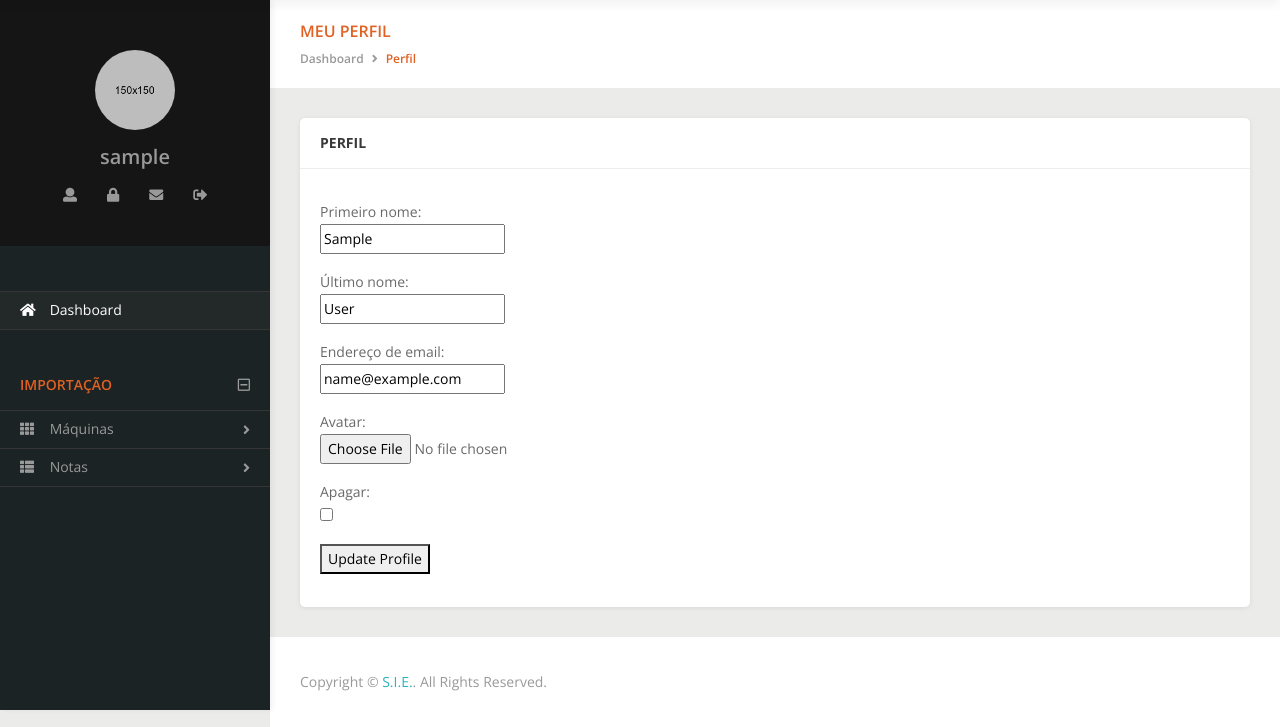
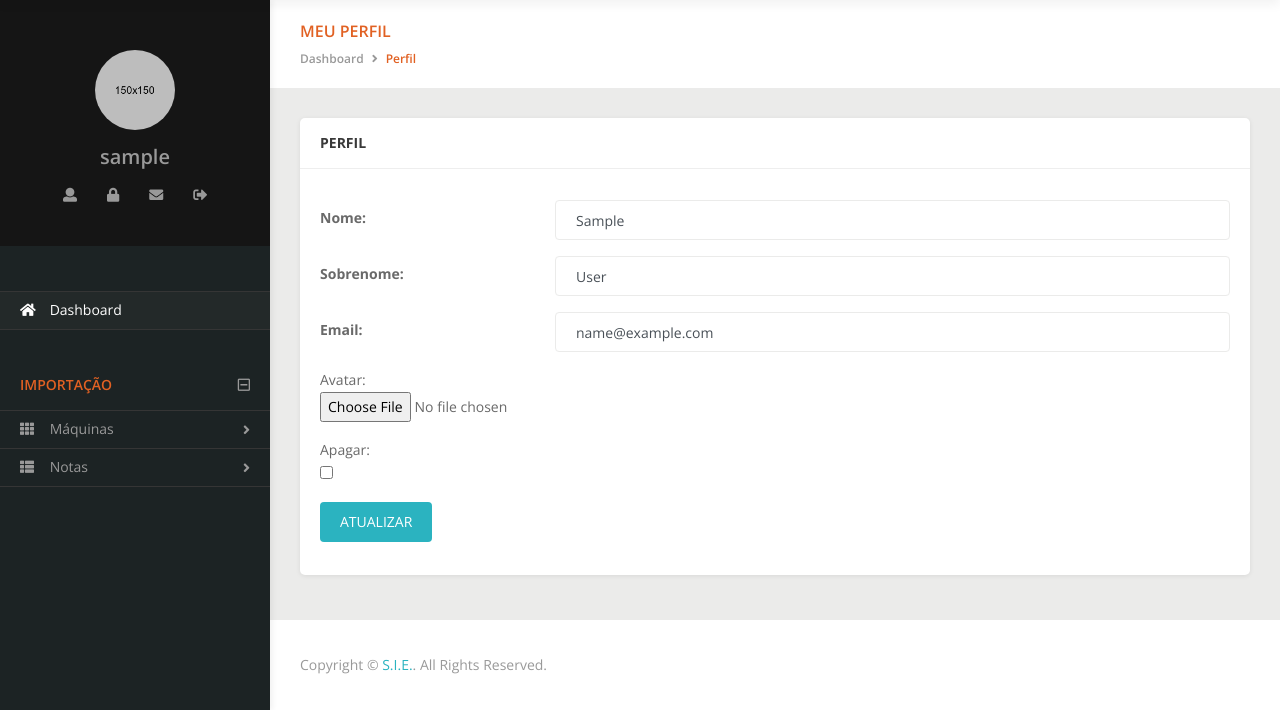
Before and after one commit to tiagocordeiro/nfimport, a Django app: page /profile/update/ in a window 1280 px wide. Shown: the part 90-817 px from the top of the page. Run offline with Django 3.2, Linux system fonts and the light colour scheme; the visitor is signed in with stand-in values (Sample User, id 1); some libraries are stand-ins or nearby versions.

Commit message:
Melhora form do UserProfile

```diff
--- a/core/forms.py
+++ b/core/forms.py
@@ -1,6 +1,6 @@
 from django.contrib.auth.forms import UserCreationForm
 from django.contrib.auth.models import User
-from django.forms import ModelForm, CharField, EmailField
+from django.forms import ModelForm, CharField, EmailField, TextInput
 
 from .models import UserProfile
 
@@ -17,6 +17,12 @@ class ProfileForm(ModelForm):
         model = User
         fields = ['first_name', 'last_name', 'email']
 
+        widgets = {
+            'first_name': TextInput(attrs={'class': 'form-control'}),
+            'last_name': TextInput(attrs={'class': 'form-control'}),
+            'email': TextInput(attrs={'class': 'form-control', 'type': 'email'}),
+        }
+
 
 class SignUpForm(UserCreationForm):
     first_name = CharField(max_length=30, required=False, help_text='Optional.')
--- a/templates/profile_update.html
+++ b/templates/profile_update.html
@@ -21,11 +21,34 @@
         <div class="panel-content">
             <form action="." method="post" enctype="multipart/form-data">
                 {% csrf_token %}
-                {{ form.as_p }}
+
+                <div class="form-group row">
+                    <span class="label-text col-md-3 col-form-label">Nome:</span>
+
+                    <div class="col-md-9">
+                        {{ form.first_name }}
+                    </div>
+                </div>
+
+                <div class="form-group row">
+                    <span class="label-text col-md-3 col-form-label">Sobrenome:</span>
+
+                    <div class="col-md-9">
+                        {{ form.last_name }}
+                    </div>
+                </div>
+
+                <div class="form-group row">
+                    <span class="label-text col-md-3 col-form-label">Email:</span>
+
+                    <div class="col-md-9">
+                        {{ form.email }}
+                    </div>
+                </div>
 
                 {{ formset.management_form }}
                 {{ formset.as_p }}
-                <button type="submit">Update Profile</button>
+                <button type="submit" value="update_profile" class="btn btn-rounded btn-info" name="update_profile">Atualizar</button>
             </form>
         </div>
     </div>
```
